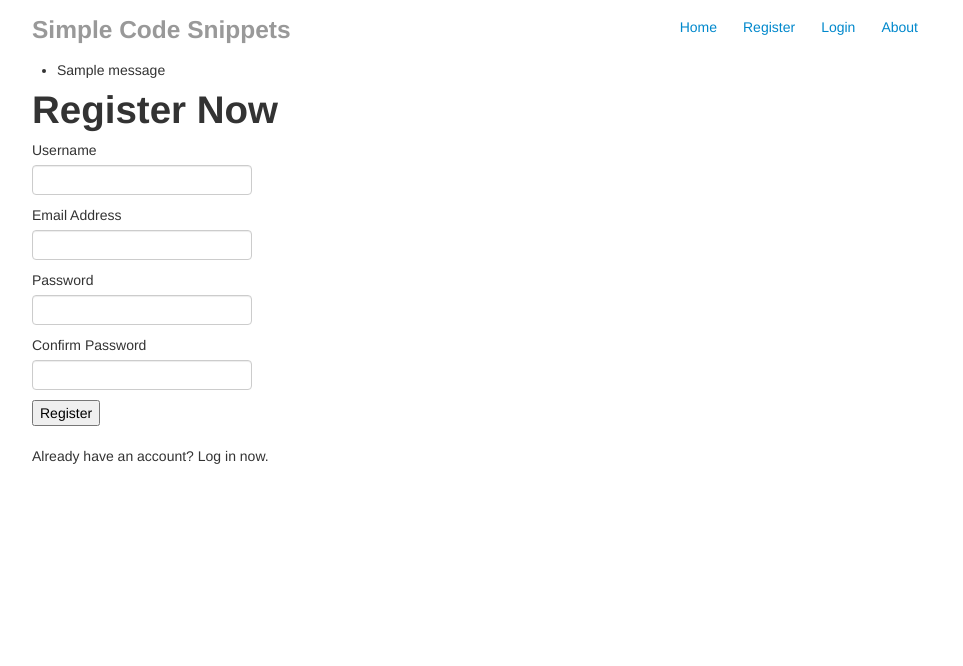
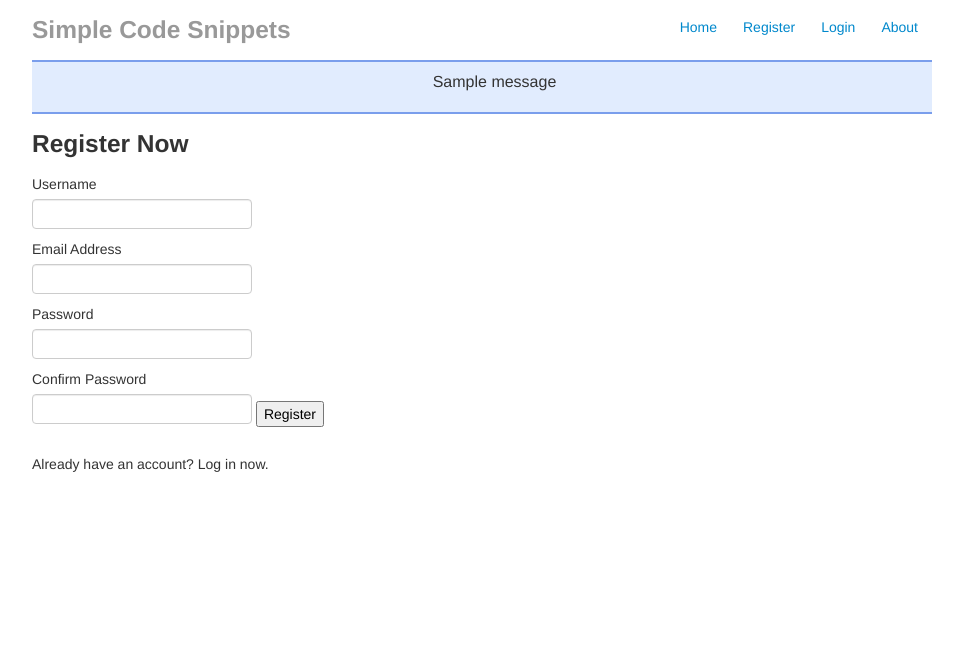
Before and after one commit to ncweinhold/flask-code-sharing, a Flask app: page /register in a window 1280 px wide. Shown: the top 666 px of the page, without its empty margins (158-1121 px from the left). Run offline with Flask 2, Linux system fonts and the light colour scheme; one stand-in notice (Sample message) is shown; parts of the project's set-up code (start-up, migrations or seed data) failed here and were passed over.

Commit message:
Updates to the templates and styles.

```diff
--- a/pasteapp/database.py
+++ b/pasteapp/database.py
@@ -1,6 +1,5 @@
 from sqlalchemy import (
-    create_engine, Column, Integer, String, Text,
-    ForeignKey
+    create_engine, Column, Integer, String, Text, DateTime, ForeignKey
 )
 from sqlalchemy.orm import (
     scoped_session, sessionmaker, relationship, backref
@@ -13,6 +12,7 @@ from pygments.formatters import HtmlFormatter
 from pygments.util import ClassNotFound
 
 import bcrypt
+import datetime
 
 db_engine = None
 db_session = scoped_session(sessionmaker(autoflush=True))
@@ -60,6 +60,7 @@ class Snippet(Base):
     author = relationship("User", backref=backref('snippets', order_by=id))
     snippet_raw = Column(Text())
     snippet_formatted = Column(Text())
+    created_date = Column(DateTime())
 
     def __init__(self, title, snippet_lang, author_id, snippet_raw):
         self.title = title
@@ -67,6 +68,7 @@ class Snippet(Base):
         self.author_id = author_id
         self.snippet_raw = snippet_raw
         self.snippet_formatted = self.generate_formatted()
+        self.created_date = datetime.datetime.now()
 
     def generate_formatted(self):
         lexer = None
--- a/pasteapp/static/style.css
+++ b/pasteapp/static/style.css
@@ -21,3 +21,25 @@ html, body {
     max-width: 900px;
     margin: 0 auto;
 }
+
+.flash {
+    margin: 0 auto;
+    font-size: 16px;
+    max-width: 880px;
+    text-align: center;
+    background-color: #e1ecfe;
+    border-top: 2px solid #7a9eec;
+    border-bottom: 2px solid #7a9eec;
+    padding: 10px 10px 10px 10px;
+}
+
+.form_error {
+    border-top: 2px solid #ff0000;
+    border-bottom: 2px solid #ff0000;
+    background-color: #fbe0e0;
+    padding: 10px 10px 10px 10px;
+}
+
+ul {
+    list-style: none;
+}
--- a/pasteapp/templates/about.html
+++ b/pasteapp/templates/about.html
@@ -1,6 +1,6 @@
 {% extends 'layout.html' %}
 {% block content %}
-<h1>About</h1>
+<h3>About</h3>
 <p>This is a simple code sharing web application built by Nick Weinhold.</p>
 <p>This application was built using Python + Flask, WTForms, SQLAlchemy and is
   hosted on Heroku.</p>
--- a/pasteapp/templates/dashboard.html
+++ b/pasteapp/templates/dashboard.html
@@ -1,6 +1,6 @@
 {% extends 'layout.html' %}
 {% block title %}User Dashboard{% endblock %}
 {% block content %}
-<h1>Your Overview</h1>
+<h3>Your Overview</h3>
 <p>Your pastes:</p>
 {% endblock %}
--- a/pasteapp/templates/layout.html
+++ b/pasteapp/templates/layout.html
@@ -37,9 +37,9 @@
 	</ul>
 	<h3 class='muted'>Simple Code Snippets</h3>
       </div>
-      <div>
-	{% with flashes = get_flashed_messages() %}
-	{% if flashes %}
+      {% with flashes = get_flashed_messages() %}
+      {% if flashes %}
+      <div class='flash'>
 	<ul>
 	  {% for msg in flashes %}
 	  <li>
@@ -47,9 +47,9 @@
 	  </li>
 	  {% endfor %}
 	</ul>
-	{% endif %}
-	{% endwith %}
       </div>
+      {% endif %}
+      {% endwith %}
       <div class='content'>
 	{% block content %}
 	{% endblock %}
--- a/pasteapp/templates/login.html
+++ b/pasteapp/templates/login.html
@@ -1,7 +1,7 @@
 {% extends 'layout.html' %}
 {% block title %}Login{% endblock %}
 {% block content %}
-<h1>Login Now</h1>
+<h3>Login Now</h3>
 <form method='POST' action='/login'>
   {{ form.csrf_token }}
   {% if err %}
@@ -14,7 +14,7 @@
     {% if form.username.errors %}
     <ul>
       {% for error in form.username.errors %}
-      <li>
+      <li class='form_error'>
 	{{ error }}
       </li>
       {% endfor %}
@@ -26,7 +26,7 @@
     {% if form.password.errors %}
     <ul>
       {% for error in form.password.errors %}
-      <li>
+      <li class='form_error'>
 	{{ error }}
       </li>
       {% endfor %}
--- a/pasteapp/templates/new_snippet.html
+++ b/pasteapp/templates/new_snippet.html
@@ -1,7 +1,7 @@
 {% extends 'layout.html' %}
 {% block title %}New Snippet{% endblock %}
 {% block content %}
-<h1>Create New Snippet</h1>
+<h3>Create New Snippet</h3>
 <form method='POST' action='/snippet/new'>
   {{ form.hidden_tag() }}
   {% if err %}
@@ -14,7 +14,7 @@
     {% if form.title.errors %}
     <ul>
       {% for error in form.title.errors %}
-      <li>
+      <li class='form_error'>
 	{{ error }}
       </li>
       {% endfor %}
@@ -29,7 +29,7 @@
     {% if form.raw_content.errors %}
     <ul>
       {% for error in form.raw_content.errors %}
-      <li>
+      <li class='form_error'>
 	{{ error }}
       </li>
       {% endfor %}
--- a/pasteapp/templates/register.html
+++ b/pasteapp/templates/register.html
@@ -1,7 +1,7 @@
 {% extends 'layout.html' %}
 {% block title %}Register{% endblock %}
 {% block content %}
-<h1>Register Now</h1>
+<h3>Register Now</h3>
 <form method='POST' action='/register'>
   {{ form.hidden_tag() }}
   {% if err %}
@@ -9,48 +9,38 @@
     {{ err }}
   </div>
   {% endif %}
-  <div>
   {{ form.username.label }} {{ form.username }}
   {% if form.username.errors %}
   <ul>
     {% for error in form.username.errors %}
-      <li>
+    <li class='form_error'>
       {{ error }}
     </li>
     {% endfor %}
   </ul>
   {% endif %}
-  </div>
-  <div>
   {{ form.email.label }} {{ form.email }}
   {% if form.email.errors %}
   <ul>
     {% for error in form.email.errors %}
     <li>
+      <p class='form_error'>{{ error }}</p>
+    </li>
+    {% endfor %}
+  </ul>
+  {% endif %}
+  {{ form.password.label }} {{ form.password }}
+  {% if form.password.errors %}
+  <ul>
+    {% for error in form.password.errors %}
+    <li class='form_error'>
       {{ error }}
     </li>
     {% endfor %}
   </ul>
   {% endif %}
-  </div>
-  <div>
-    {{ form.password.label }} {{ form.password }}
-    {% if form.password.errors %}
-    <ul>
-      {% for error in form.password.errors %}
-      <li>
-	{{ error }}
-      </li>
-      {% endfor %}
-    </ul>
-    {% endif %}
-  </div>
-  <div>
   {{ form.confirmPassword.label }} {{ form.confirmPassword }}
-  </div>
-  <div>
   {{ form.submit }}
-  </div>
 </form>
 <p>Already have an account? Log in now.</p>
 {% endblock %}
--- a/pasteapp/templates/view_snippet.html
+++ b/pasteapp/templates/view_snippet.html
@@ -1,7 +1,7 @@
 {% extends 'layout.html' %}
 {% block title %}{{ snippet.title }}{% endblock %}
 {% block content %}
-<h1>{{ snippet.title }}</h1>
+<h3>{{ snippet.title }}</h3>
 <p>Written using: {{ snippet.snippet_lang }}</p>
 {{ snippet.snippet_formatted|safe }}
 {% endblock %}
--- a/pasteapp/views/frontend.py
+++ b/pasteapp/views/frontend.py
@@ -10,7 +10,8 @@ frontend = Blueprint('frontend', __name__)
 
 @frontend.route('/')
 def index():
-    return render_template('index.html')
+    snippets = Snippet.query.order_by(Snippet.id.desc()).limit(20)
+    return render_template('index.html', snippets=snippets)
 
 @frontend.route('/register', methods=['GET', 'POST'])
 def register():
```
Also changed, not shown: pasteapp/templates/index.html (+12 -3 lines). Lines whose indentation alone changed are shown as unchanged.
